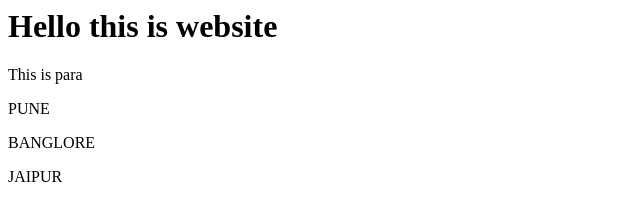
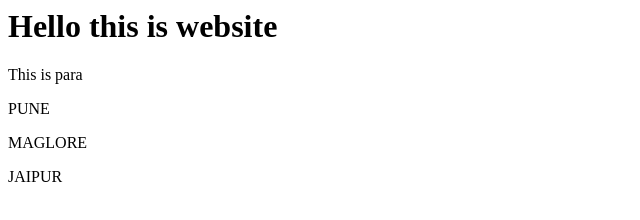
Before and after one commit to Shruti-Patil1310/New-Locker, a plain HTML site: page index.html in a window 1280 px wide. Shown: the full height of the page, 0-640 px from the left. Drawn offline with Linux system fonts and the light colour scheme.

Commit message:
manglore

```diff
--- a/index.html
+++ b/index.html
@@ -1,5 +1,5 @@
 <h1>Hello this is website</h1>
 <p>This is para</p>
 <p>PUNE</p>
-<p>BANGLORE</p>
+<p>MAGLORE</p>
 <p>JAIPUR</p>
```
